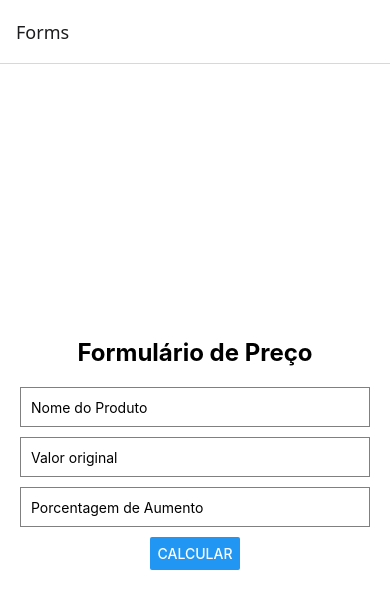
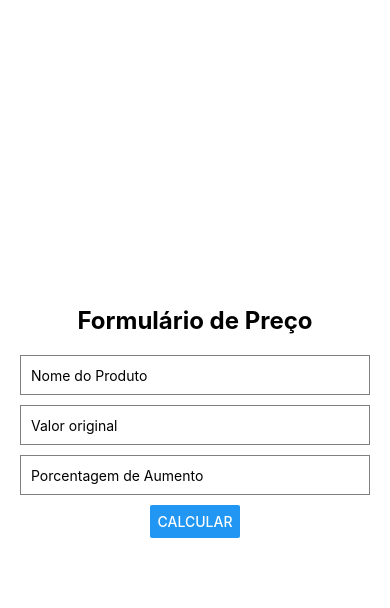
Before and after one commit to mandyy14/ProvaMobile, a React Native app: screen / in a window 390 px wide. Shown: the top 608 px of the page. Built offline with nearby package versions, Linux system fonts and the light colour scheme.

Commit message:
Updated App.js with headerShow false

```diff
--- a/App.js
+++ b/App.js
@@ -10,8 +10,8 @@ export default function App() {
 
     <NavigationContainer>
       <Stack.Navigator initialRouteName="Forms">
-        <Stack.Screen name="Forms" component={Forms} options={{ title: 'Forms' }} />
-        <Stack.Screen name="Resultado" component={TelaResultado} options={{ title: 'Resultado' }} />
+        <Stack.Screen name="Forms" component={Forms} options={{ headerShown: false }} />
+        <Stack.Screen name="Resultado" component={TelaResultado} options={{ headerShown: false }} />
       </Stack.Navigator>
     </NavigationContainer>
   );
```
